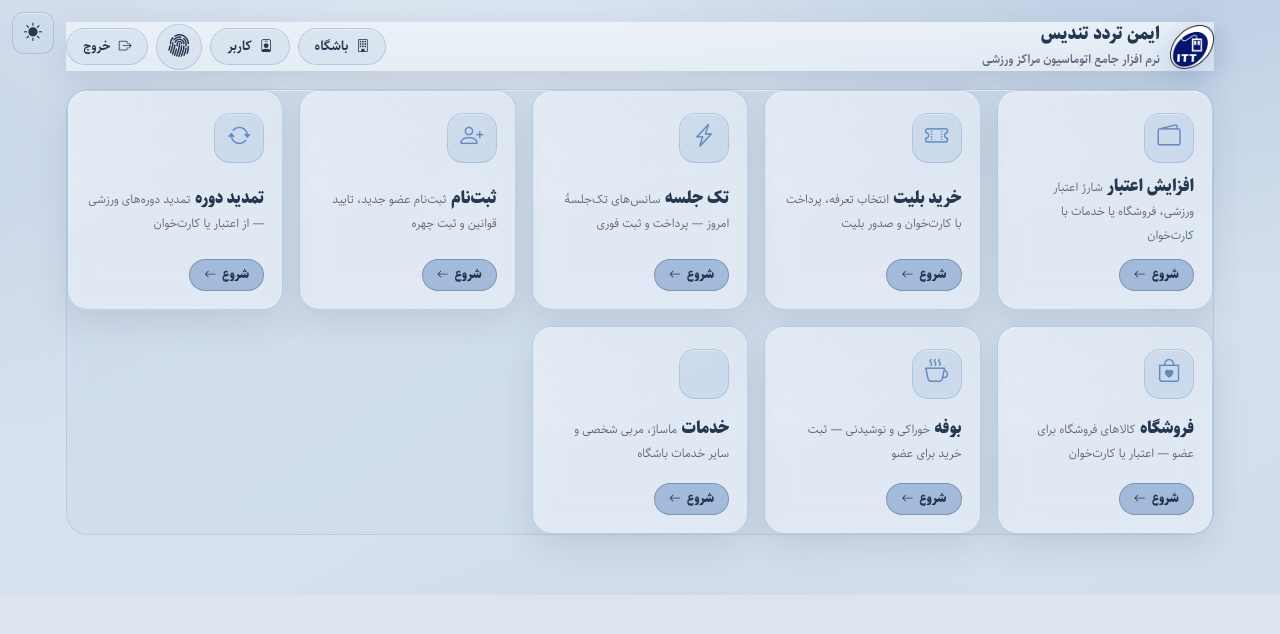
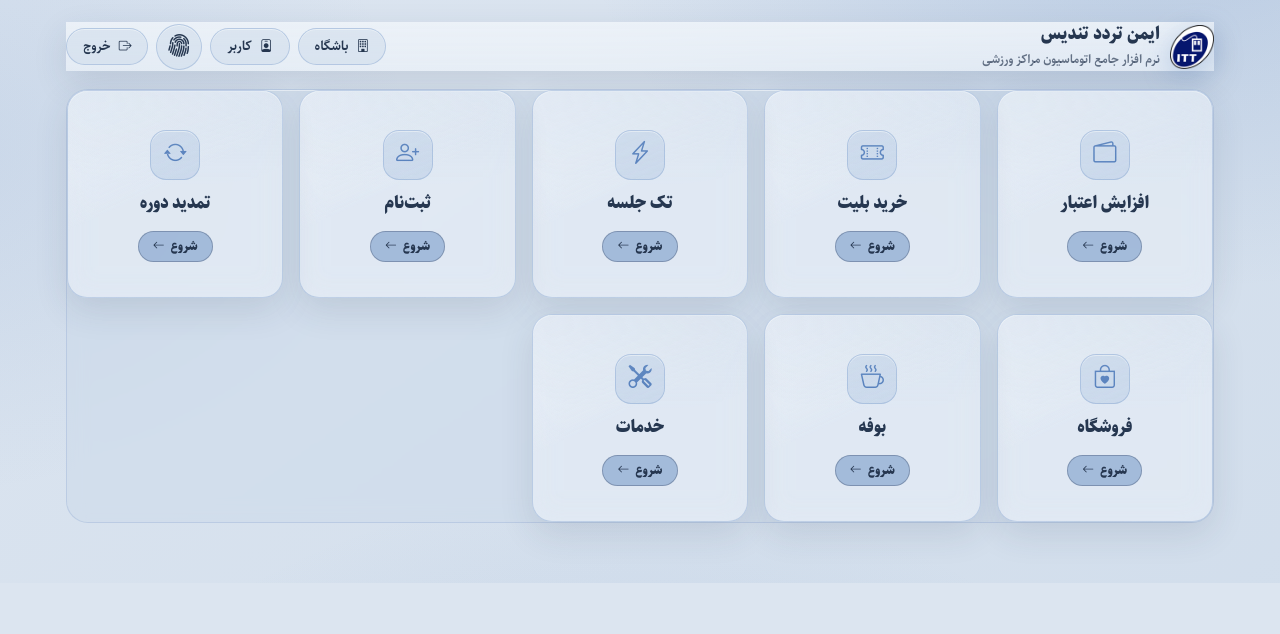
Before and after one commit to mohsensh007/Tandis, an ASP.NET Core app: template TandisWebApp/Views/Desk/Index.cshtml in a window 1280 px wide. Shown: the top 634 px of the page. Run offline with ASP.NET Core 8, Linux system fonts and the light colour scheme; the template is opened without the code that fills it, so the values that code supplies are empty; some libraries are stand-ins or nearby versions.

Commit message:
fix header , fix Desk UI & pos transaction

```diff
--- a/TandisWebApp/Views/Desk/Index.cshtml
+++ b/TandisWebApp/Views/Desk/Index.cshtml
@@ -90,6 +90,33 @@
             background: linear-gradient(135deg, color-mix(in srgb, var(--g-primary) 34%, transparent), color-mix(in srgb, var(--g-surface-solid) 28%, transparent));
             border: 1px solid color-mix(in srgb, var(--g-text) 30%, transparent); font-size: .84rem;
         }
+        /* ✅ کارت‌های میز خدمت: آیکون و عنوان وسط کارت (اندازهٔ کارت تغییر نمی‌کند) */
+        .desk-grid .desk-card {
+            align-items: center;
+            justify-content: center;
+            text-align: center;
+            gap: 12px;
+        }
+        .desk-grid .desk-card > span:not(.dc-icon):not(.dc-go) {
+            display: flex;
+            justify-content: center;
+            width: 100%;
+        }
+        .desk-grid .desk-card .dc-icon {
+            align-self: center;
+            margin: 0 auto;
+            flex: 0 0 auto;
+        }
+        .desk-grid .desk-card .dc-title {
+            display: block;
+            text-align: center;
+            font-size: 1.02rem;
+            line-height: 1.5;
+        }
+        .desk-grid .desk-card .dc-go {
+            align-self: center;
+            margin-top: 2px;
+        }
     </style>
 </head>
 <body data-bio-type="desk">
@@ -123,7 +150,7 @@
                 <span class="dc-icon"><i class="bi bi-wallet2"></i></span>
                 <span>
                     <span class="dc-title">افزایش اعتبار</span>
-                    <span class="dc-sub">شارژ اعتبار ورزشی، فروشگاه یا خدمات با کارت‌خوان</span>
+
                 </span>
                 <span class="dc-go">شروع <i class="bi bi-arrow-left"></i></span>
             </button>
@@ -132,7 +159,7 @@
                 <span class="dc-icon"><i class="bi bi-ticket-perforated"></i></span>
                 <span>
                     <span class="dc-title">خرید بلیت</span>
-                    <span class="dc-sub">انتخاب تعرفه، پرداخت با کارت‌خوان و صدور بلیت</span>
+
                 </span>
                 <span class="dc-go">شروع <i class="bi bi-arrow-left"></i></span>
             </button>
@@ -141,7 +168,7 @@
                 <span class="dc-icon"><i class="bi bi-lightning-charge"></i></span>
                 <span>
                     <span class="dc-title">تک جلسه</span>
-                    <span class="dc-sub">سانس‌های تک‌جلسهٔ امروز — پرداخت و ثبت فوری</span>
+
                 </span>
                 <span class="dc-go">شروع <i class="bi bi-arrow-left"></i></span>
             </button>
@@ -150,7 +177,7 @@
                 <span class="dc-icon"><i class="bi bi-person-plus"></i></span>
                 <span>
                     <span class="dc-title">ثبت‌نام</span>
-                    <span class="dc-sub">ثبت‌نام عضو جدید، تایید قوانین و ثبت چهره</span>
+
                 </span>
                 <span class="dc-go">شروع <i class="bi bi-arrow-left"></i></span>
             </button>
@@ -159,7 +186,7 @@
                 <span class="dc-icon"><i class="bi bi-arrow-repeat"></i></span>
                 <span>
                     <span class="dc-title">تمدید دوره</span>
-                    <span class="dc-sub">تمدید دوره‌های ورزشی — از اعتبار یا کارت‌خوان</span>
+
                 </span>
                 <span class="dc-go">شروع <i class="bi bi-arrow-left"></i></span>
             </button>
@@ -168,7 +195,7 @@
                 <span class="dc-icon"><i class="bi bi-bag-heart"></i></span>
                 <span>
                     <span class="dc-title">فروشگاه</span>
-                    <span class="dc-sub">کالاهای فروشگاه برای عضو — اعتبار یا کارت‌خوان</span>
+
                 </span>
                 <span class="dc-go">شروع <i class="bi bi-arrow-left"></i></span>
             </button>
@@ -177,16 +204,16 @@
                 <span class="dc-icon"><i class="bi bi-cup-hot"></i></span>
                 <span>
                     <span class="dc-title">بوفه</span>
-                    <span class="dc-sub">خوراکی و نوشیدنی — ثبت خرید برای عضو</span>
+
                 </span>
                 <span class="dc-go">شروع <i class="bi bi-arrow-left"></i></span>
             </button>
 
             <button type="button" class="desk-card" data-act="services">
-                <span class="dc-icon"><i class="bi bi-spa"></i></span>
+                <span class="dc-icon"><i class="bi bi-tools"></i></span>
                 <span>
                     <span class="dc-title">خدمات</span>
-                    <span class="dc-sub">ماساژ، مربی شخصی و سایر خدمات باشگاه</span>
+
                 </span>
                 <span class="dc-go">شروع <i class="bi bi-arrow-left"></i></span>
             </button>
@@ -358,13 +385,11 @@
             // ============================================================
             //  ۱) افزایش اعتبار
             // ============================================================
-            // ✅ چهار گزینهٔ افزایش اعتبار: ورزشی / فروشگاه / بوفه / خدمات
-            // فروشگاه و بوفه هر دو روی اعتبار فروشگاهی (کد ۲) می‌نشینند؛ برچسب برای متن رسید است.
+            // ✅ سه گزینهٔ افزایش اعتبار: ورزشی / فروشگاه و بوفه (یک اعتبار مشترک) / خدمات
             function creditTypesHtml() {
                 return '<div class="desk-chip" id="dkTypes">' +
                     '<button type="button" data-t="11" data-l="ورزشی" class="on">ورزشی</button>' +
-                    '<button type="button" data-t="2" data-l="فروشگاه">فروشگاه</button>' +
-                    '<button type="button" data-t="2" data-l="بوفه">بوفه</button>' +
+                    '<button type="button" data-t="2" data-l="فروشگاه و بوفه">فروشگاه و بوفه</button>' +
                     '<button type="button" data-t="3" data-l="خدمات">خدمات</button>' +
                     '</div>';
             }
@@ -641,6 +666,22 @@
             }
 
             document.getElementById('btnDeskLogout').addEventListener('click', openLogout);
+
+            // ✅ خروج خودکار از پروفایل عضو: ۶۰ ثانیه بدون کلیک/لمس
+            (function () {
+                var last = Date.now();
+                ['pointerdown', 'mousedown', 'touchstart', 'keydown', 'wheel', 'scroll'].forEach(function (ev) {
+                    document.addEventListener(ev, function () { last = Date.now(); }, { passive: true });
+                });
+                setInterval(function () {
+                    var profileOpen = modal.classList.contains('open') && body.querySelector('.dk-member');
+                    if (!profileOpen) { last = Date.now(); return; }
+                    if (Date.now() - last < 60000) return;
+                    closeModal(false);
+                    last = Date.now();
+                    toast('به دلیل ۱ دقیقه بی‌کاری از پروفایل عضو خارج شد');
+                }, 5000);
+            })();
         })();
     </script>
     <script src="~/js/biometric.js" asp-append-version="true"></script>
--- a/TandisWebApp/Views/Shared/_LoginLayout.cshtml
+++ b/TandisWebApp/Views/Shared/_LoginLayout.cshtml
@@ -93,7 +93,7 @@
     <link rel="stylesheet" href="~/css/theme-glass.css" asp-append-version="true" />
     <link rel="stylesheet" href="~/css/theme-cool-mist.css" asp-append-version="true" />
 </head>
-<body>
+<body data-theme-switch="1">
     <div class="login-fullscreen">
         <!-- عکس پس‌زمینه -->
         <div class="login-background">
--- a/TandisWebApp/Views/Shop/Buffet.cshtml
+++ b/TandisWebApp/Views/Shop/Buffet.cshtml
@@ -12,10 +12,7 @@
         <div class="commerce-hero-icon" aria-hidden="true"><i class="bi bi-cup-hot"></i></div>
     </section>
 
-    <div class="commerce-notice" role="note">
-        <i class="bi bi-info-circle-fill" aria-hidden="true"></i>
-        <span>موجودی و قیمت کالاها هنگام ثبت خرید دوباره در سرور کنترل می‌شود.</span>
-    </div>
+
 
     <div class="commerce-store-layout">
         <aside class="commerce-panel commerce-category-panel" aria-labelledby="buffetCategoryTitle">
--- a/TandisWebApp/wwwroot/js/theme.js
+++ b/TandisWebApp/wwwroot/js/theme.js
@@ -2,7 +2,7 @@
    سوییچ تم روشن/تاریک — Arctic Blue  <->  Midnight Blue
    - ذخیره در localStorage
    - تشخیص حالت سیستم در اولین بازدید
-   - دکمهٔ خورشید/ماه در بالای سمت چپ همهٔ صفحه‌ها
+   - دکمهٔ خورشید/ماه فقط در صفحهٔ ورود (بالای سمت چپ)
    ============================================================ */
 (function () {
     'use strict';
@@ -55,10 +55,11 @@
         apply(next, true);
     }
 
-    /* دکمهٔ شناور برای صفحاتی که دکمهٔ آماده ندارند */
+    /* دکمهٔ شناور — فقط در صفحهٔ ورود (body[data-theme-switch="1"]) */
     function ensureButton() {
         var existing = document.querySelectorAll('[data-theme-toggle]');
         if (existing.length) return;
+        if (!document.body || document.body.getAttribute('data-theme-switch') !== '1') return;
 
         var btn = document.createElement('button');
         btn.type = 'button';
```
Also changed, not shown: TandisWebApp/Views/Desk/Commerce.cshtml (+31 -7 lines), TandisWebApp/Views/Service/Index.cshtml (+0 -12 lines), TandisWebApp/Views/Shared/_Layout.cshtml (+9 -6 lines), TandisWebApp/Views/Shop/Index.cshtml (+4 -7 lines), TandisWebApp/wwwroot/js/desk-commerce.js (+86 -2 lines).
